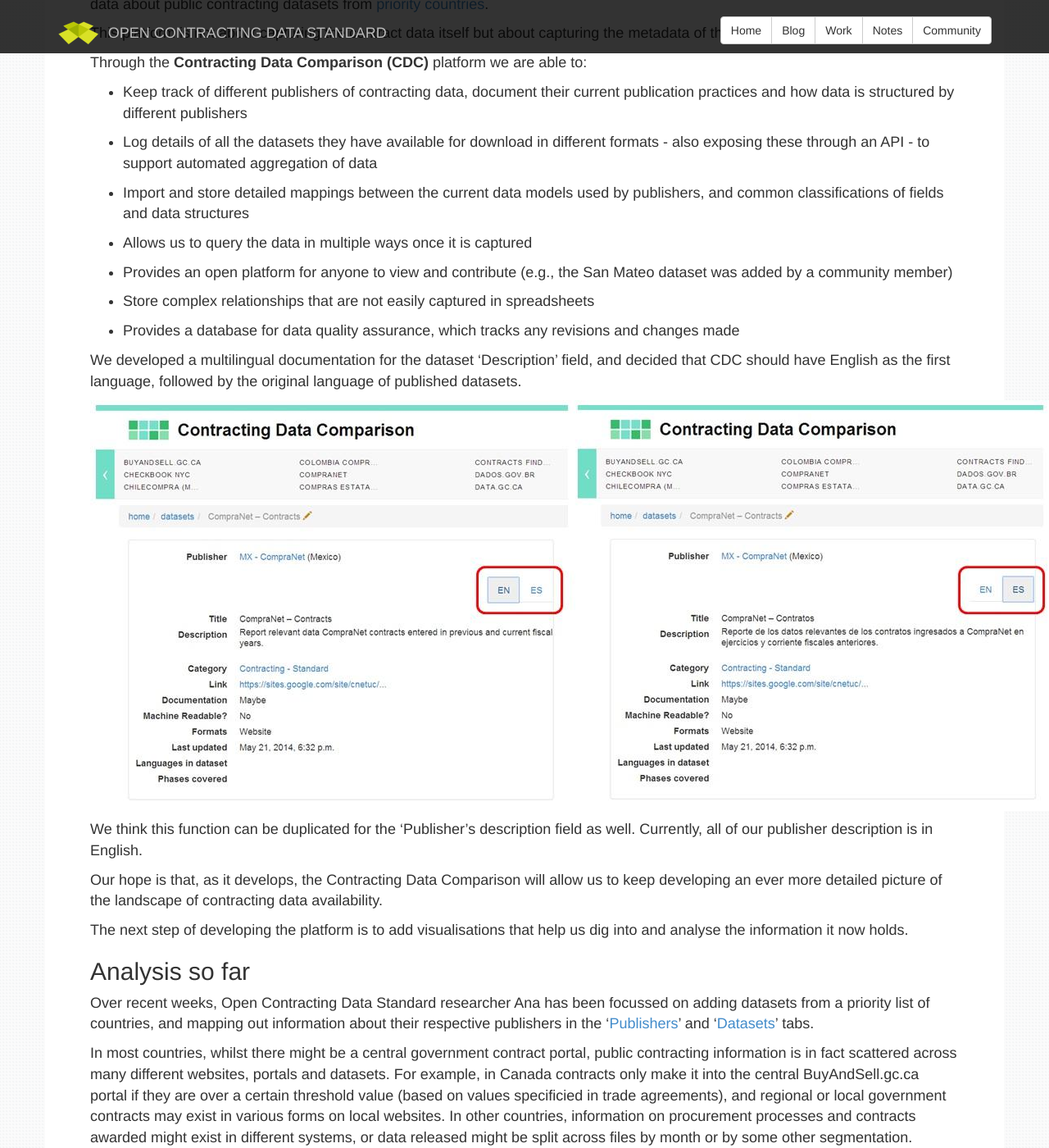
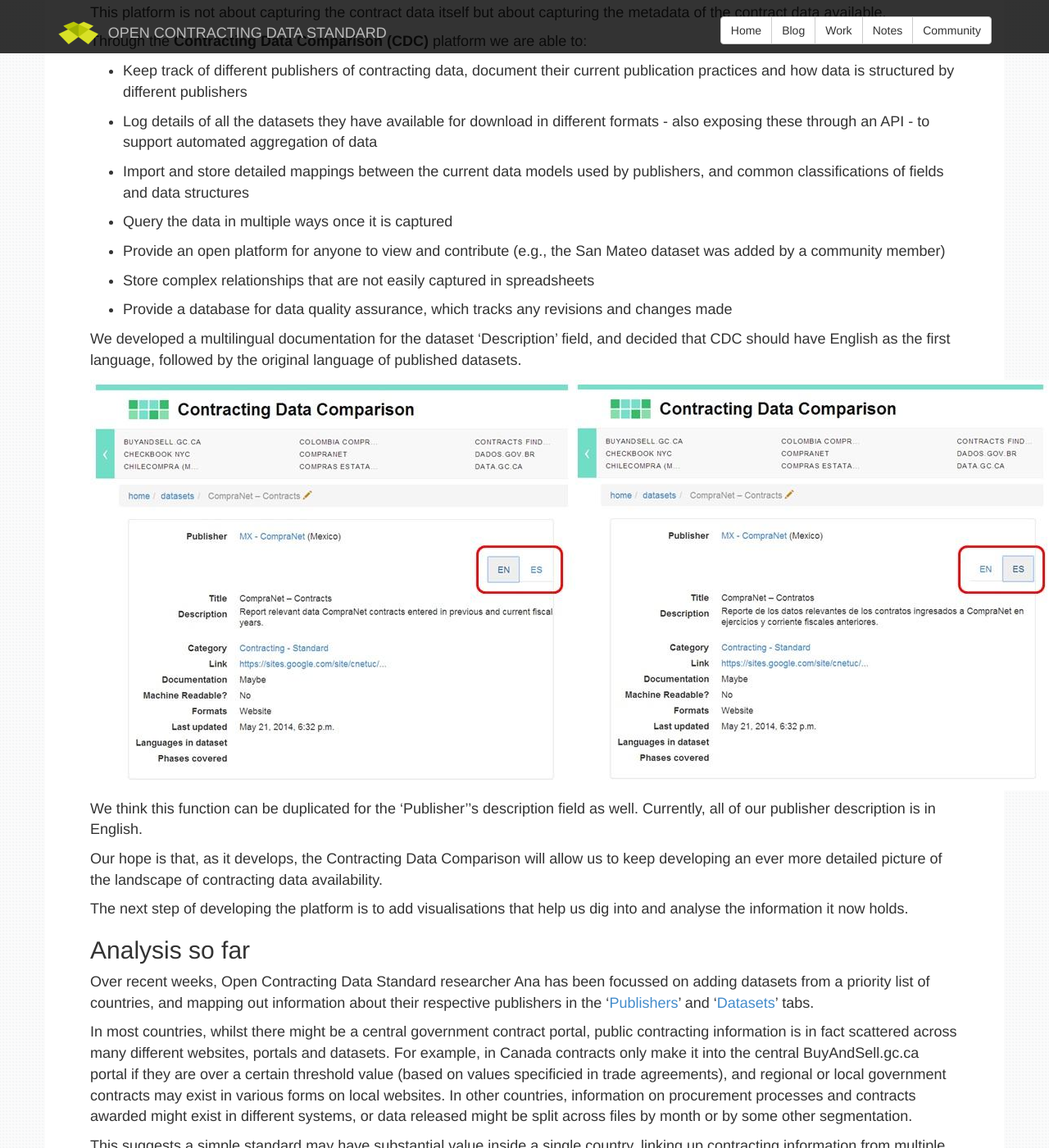
Before and after one commit to open-contracting/open-contracting.github.io, a Jekyll site: the page built from _posts/2014-05-20-understanding-data-supply.md, in a window 1280 px wide and 1400 px high, scrolled down 841 px. Shown: the whole window at 82% size. Built offline with Jekyll 4.4.1, drawn with Linux system fonts in a browser that asks for light colours; nearby versions of some CDN libraries; Markdown is read by kramdown in place of the engine named in the settings; some of the changed text lies outside the part shown.

Commit message:
Update 2014-05-20-understanding-data-supply.md

```diff
--- a/_posts/2014-05-20-understanding-data-supply.md
+++ b/_posts/2014-05-20-understanding-data-supply.md
@@ -36,19 +36,19 @@ Through the **Contracting Data Comparison (CDC)** platform we are able to:
 
 * Import and store detailed mappings between the current data models used by publishers, and common classifications of fields and data structures
 
-* Allows us to query the data in multiple ways once it is captured
+* Query the data in multiple ways once it is captured
 
-* Provides an open platform for anyone to view and contribute (e.g., the San Mateo dataset was added by a community member)
+* Provide an open platform for anyone to view and contribute (e.g., the San Mateo dataset was added by a community member)
 
 * Store complex relationships that are not easily captured in spreadsheets
 
-* Provides a database for data quality assurance, which tracks any revisions and changes made
+* Provide a database for data quality assurance, which tracks any revisions and changes made
 
 We developed a multilingual documentation for the dataset ‘Description’ field, and decided that CDC should have English as the first language, followed by the original language of published datasets.
 
 ![Website Screenshot](/assets/images/2014-05-20-Supply/image_0.jpg)
 
-We think this function can be duplicated for the ‘Publisher’s description field as well. Currently, all of our publisher description is in English.
+We think this function can be duplicated for the 'Publisher'’s description field as well. Currently, all of our publisher description is in English.
 
 Our hope is that, as it develops, the Contracting Data Comparison will allow us to keep developing an ever more detailed picture of the landscape of contracting data availability.
 
```
Also changed, not shown: other parts of _posts/2014-05-20-understanding-data-supply.md (+1 -1 lines).
